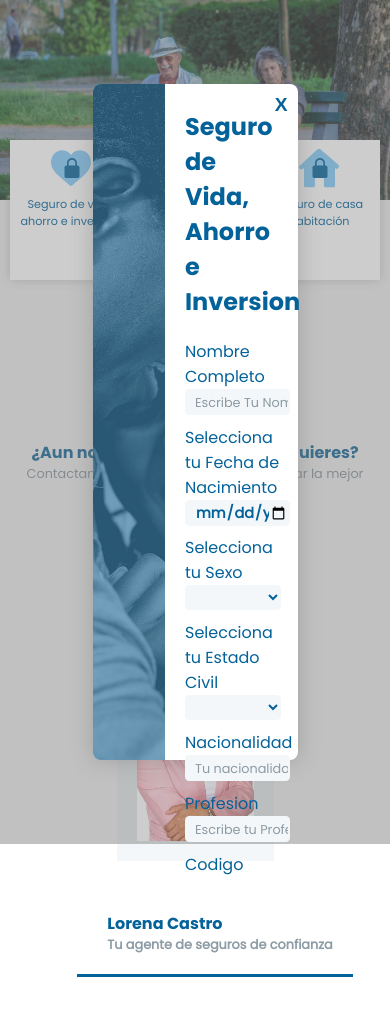
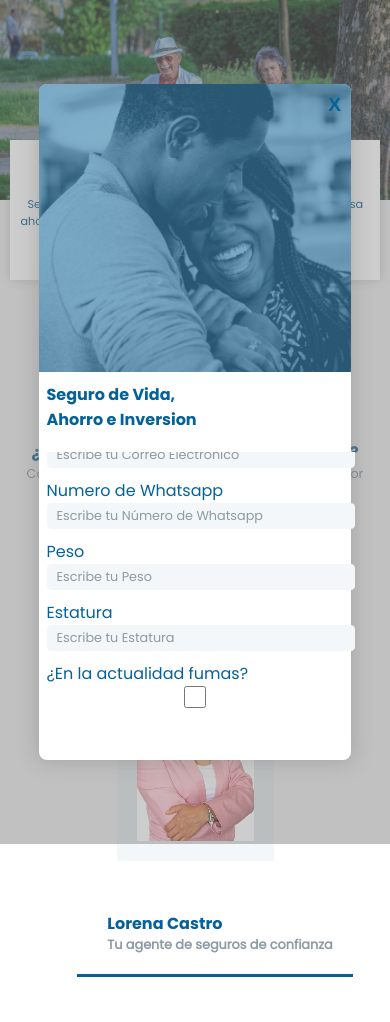
Before and after one commit to Hectorc70/web_lorena, a Django app: page / in a window 390 px wide, after a click on "Seguro de vida, ahorro e inversión". Shown: the top 1022 px of the page. Run offline with Django 3.2, Linux system fonts and the light colour scheme; parts of the project's set-up code (start-up, migrations or seed data) failed here and were passed over.

Commit message:
responsive formularios

```diff
--- a/static/css/responsive.css
+++ b/static/css/responsive.css
@@ -21,10 +21,7 @@
         width: 80%;
     }
 
-    #container-copyright{
 
-
-    }
 
 
 }
@@ -227,4 +224,48 @@
     #container-copyright a {
         font-size: .5rem;
     }
+
+    /* FORMS */
+    #conte-view-form{
+        padding: 0px;
+    }
+    .conte-btn-cerrar{
+        z-index: 2;
+    }
+
+    .container{
+        flex-direction: column;
+        justify-content: space-around;
+    }
+
+    .form .item{
+        width: 100%;
+        height: 50%;
+    }
+
+    .title-form{
+        margin-top: 10px;
+        font-size: 1.0rem;
+    }
+    .container-photo-form{
+        border-top-right-radius: .5em;
+        border-top-left-radius: .5em;
+        border-bottom-left-radius: 0em;
+    }
+    .container-photo-form img {
+        border-top-right-radius: .5em;
+        border-top-left-radius: .5em;
+        border-bottom-left-radius: 0em;
+
+    }
+
+    .container-forms{
+        height: 100%;
+    }
+    .container-fields{
+        justify-content: center;
+    }
+
+
+
 }
--- a/static/js/functions.js
+++ b/static/js/functions.js
@@ -10,14 +10,24 @@ async function ViewForm(id_form) {
     let visor = document.getElementById('conte-view-form')
     let btn = document.getElementById('btn-cerrar')
     let form = document.getElementById(id_form);
+    let tam = tamVentana();
+    let widthContainerForm = '50%';
 
+    debugger;
+    if (tam[0] <=1116){
+        widthContainerForm = '80%';
+    }
+
+    else if (tam[0] <=600){
+        widthContainerForm = '100%';
+    }
     form.style.display = "block";
     form.style.visibility = "visible";
     form.style.width = '100%';
     form.style.height = '100%';
     visor.style.display = "block";
     visor.style.visibility = "visible";
-    visor.style.width = '50%';
+    visor.style.width = widthContainerForm;
     visor.style.height = '80%';
     visor.style.transition = 'all 0.5s ease-in-out';
     btn.style.display = 'flex';
@@ -72,3 +82,27 @@ function habilitar(elemento) {
 
 
 }
+
+function tamVentana() {
+    var tam = [0, 0];
+    if (typeof window.innerWidth != 'undefined')
+    {
+      tam = [window.innerWidth,window.innerHeight];
+    }
+    else if (typeof document.documentElement != 'undefined'
+        && typeof document.documentElement.clientWidth !=
+        'undefined' && document.documentElement.clientWidth != 0)
+    {
+      tam = [
+          document.documentElement.clientWidth,
+          document.documentElement.clientHeight
+      ];
+    }
+    else   {
+      tam = [
+          document.getElementsByTagName('body')[0].clientWidth,
+          document.getElementsByTagName('body')[0].clientHeight
+      ];
+    }
+    return tam;
+}
```
